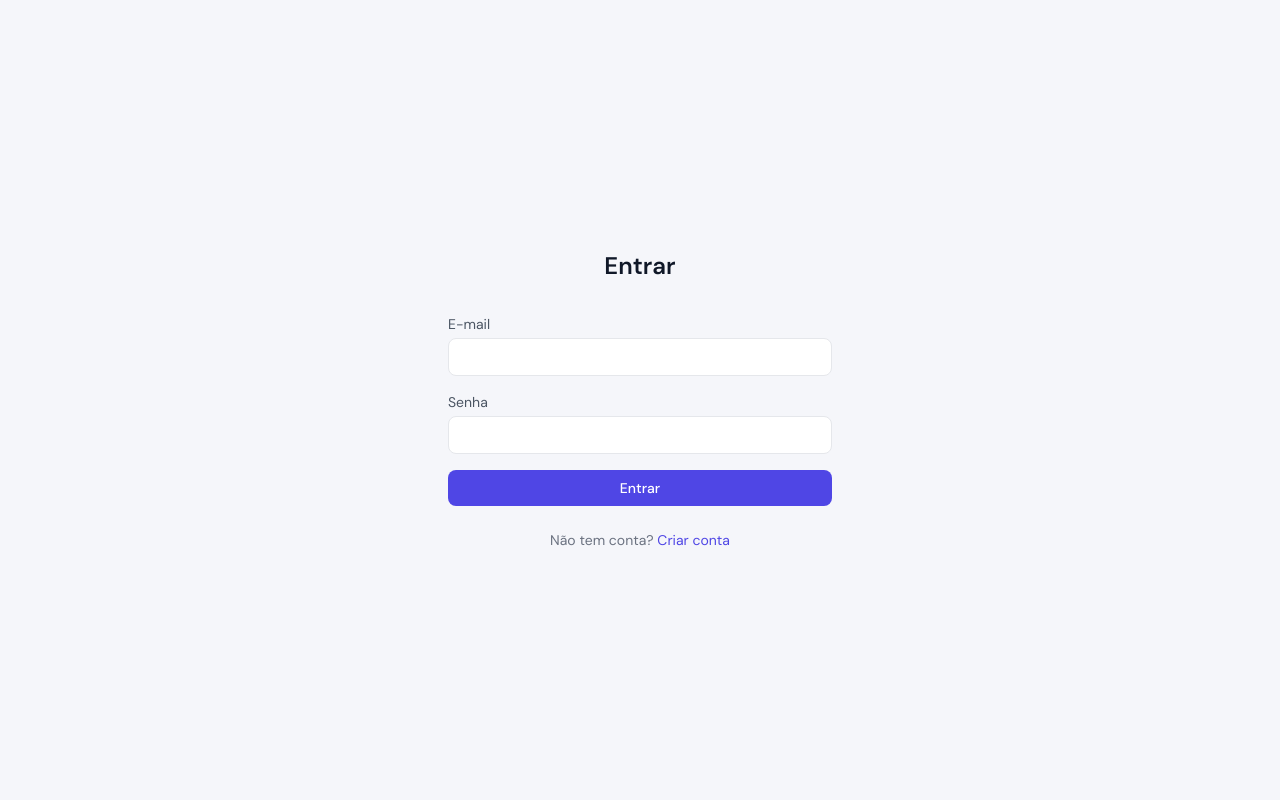
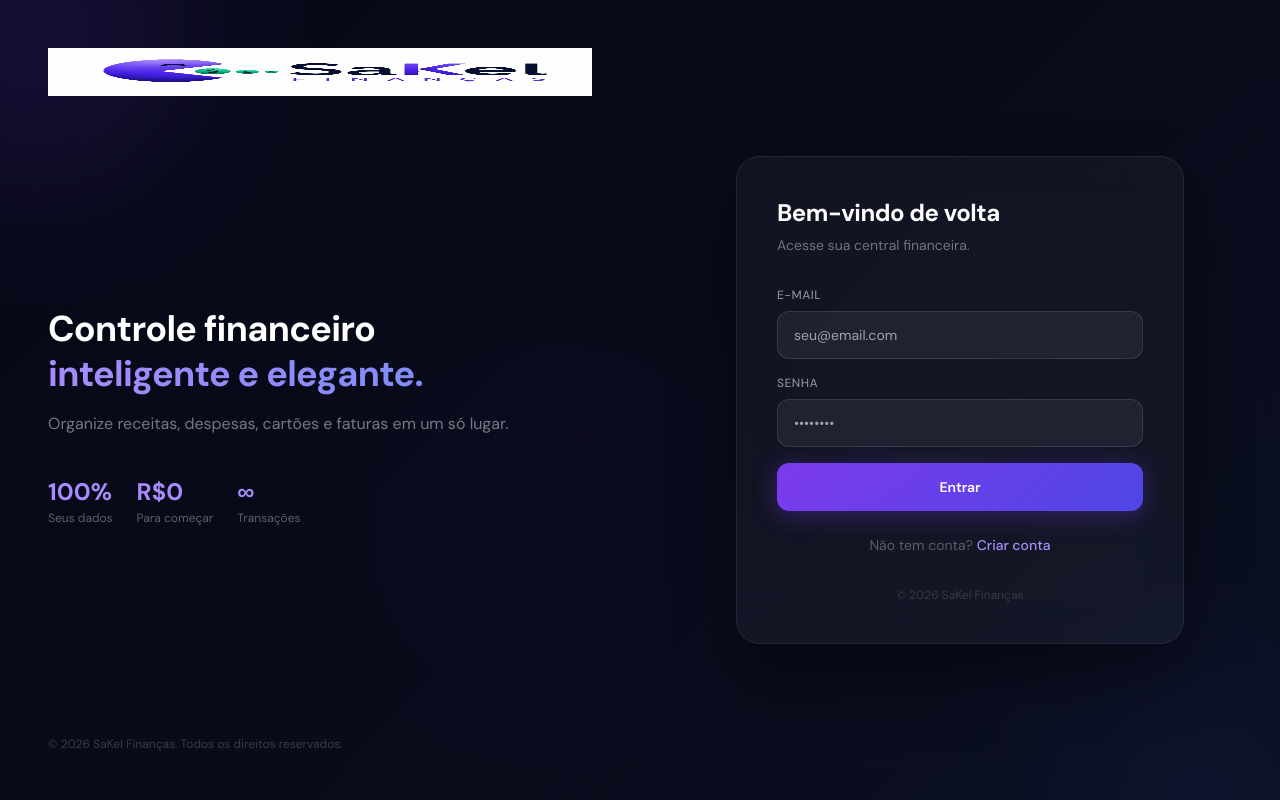
Before and after one commit to kelvencruz/SaKel-Finan-as-Pessoais, a Next.js app: page /auth/login in a window 1280 px wide. Built offline with nearby package versions, Linux system fonts and the light colour scheme; no server answers.

Commit message:
feat: login premium com branding SaKel

```diff
--- a/src/app/auth/login/page.tsx
+++ b/src/app/auth/login/page.tsx
@@ -2,17 +2,15 @@
 
 import { useState } from 'react'
 import { createClient } from '@/lib/supabase/client'
-import { useRouter } from 'next/navigation'
 
 export default function LoginPage() {
   const supabase = createClient()
-  const router = useRouter()
-  const [email, setEmail] = useState('')
+  const [email,    setEmail]    = useState('')
   const [password, setPassword] = useState('')
   const [isSignUp, setIsSignUp] = useState(false)
-  const [loading, setLoading] = useState(false)
-  const [error, setError] = useState<string | null>(null)
-  const [message, setMessage] = useState<string | null>(null)
+  const [loading,  setLoading]  = useState(false)
+  const [error,    setError]    = useState<string | null>(null)
+  const [message,  setMessage]  = useState<string | null>(null)
 
   async function handleSubmit(e: React.FormEvent) {
     e.preventDefault()
@@ -25,71 +23,239 @@ export default function LoginPage() {
       if (error) setError(error.message)
       else setMessage('Verifique seu e-mail para confirmar o cadastro.')
       setLoading(false)
-  return  // ← adiciona isso
-} const { data, error } = await supabase.auth.signInWithPassword({ email, password })
+      return
+    }
+
+    const { data, error } = await supabase.auth.signInWithPassword({ email, password })
     if (error) {
       setError('E-mail ou senha incorretos.')
-  console.log('Erro login:', error)
     } else {
-  console.log('Login OK, usuário:', data.user?.email)
+      console.log('Login OK:', data.user?.email)
       window.location.replace('/dashboard')
     }
-
     setLoading(false)
   }
 
   return (
-    <div className="min-h-screen flex items-center justify-center p-4">
-      <div className="w-full max-w-sm">
-        <h1 className="text-2xl font-semibold text-center mb-8">
-          {isSignUp ? 'Criar conta' : 'Entrar'}
+    <div
+      className="min-h-screen flex"
+      style={{ background: 'linear-gradient(135deg, #050816 0%, #090B1A 50%, #0A1020 100%)' }}
+    >
+      {/* Glow de fundo */}
+      <div className="absolute inset-0 overflow-hidden pointer-events-none">
+        <div
+          className="absolute -top-40 -left-40 w-96 h-96 rounded-full opacity-20"
+          style={{ background: 'radial-gradient(circle, #7c3aed, transparent)', filter: 'blur(80px)' }}
+        />
+        <div
+          className="absolute -bottom-40 -right-20 w-80 h-80 rounded-full opacity-15"
+          style={{ background: 'radial-gradient(circle, #4f46e5, transparent)', filter: 'blur(100px)' }}
+        />
+        <div
+          className="absolute top-1/2 left-1/3 w-64 h-64 rounded-full opacity-10"
+          style={{ background: 'radial-gradient(circle, #6d28d9, transparent)', filter: 'blur(120px)' }}
+        />
+      </div>
+
+      {/* Esquerda — branding (só desktop) */}
+      <div className="hidden lg:flex flex-col justify-between w-1/2 p-12 relative">
+        {/* Logo */}
+        <img src="/sakel-logo.png" alt="SaKel Finanças" className="h-12 w-auto" />
+
+        {/* Headline central */}
+        <div>
+          <h2
+            className="text-4xl font-bold leading-tight mb-4"
+            style={{ color: '#ffffff', letterSpacing: '-.02em' }}
+          >
+            Controle financeiro<br />
+            <span style={{ background: 'linear-gradient(90deg, #a78bfa, #818cf8)', WebkitBackgroundClip: 'text', WebkitTextFillColor: 'transparent' }}>
+              inteligente e elegante.
+            </span>
+          </h2>
+          <p className="text-base" style={{ color: 'rgba(255,255,255,0.45)' }}>
+            Organize receitas, despesas, cartões e faturas em um só lugar.
+          </p>
+
+          {/* Mini stats */}
+          <div className="flex gap-6 mt-10">
+            {[
+              { value: '100%', label: 'Seus dados' },
+              { value: 'R$0', label: 'Para começar' },
+              { value: '∞', label: 'Transações' },
+            ].map(s => (
+              <div key={s.label}>
+                <p className="text-2xl font-bold" style={{ color: '#a78bfa' }}>{s.value}</p>
+                <p className="text-xs mt-0.5" style={{ color: 'rgba(255,255,255,0.35)' }}>{s.label}</p>
+              </div>
+            ))}
+          </div>
+        </div>
+
+        {/* Footer */}
+        <p className="text-xs" style={{ color: 'rgba(255,255,255,0.2)' }}>
+          © 2026 SaKel Finanças. Todos os direitos reservados.
+        </p>
+      </div>
+
+      {/* Direita — card de login */}
+      <div className="flex-1 flex items-center justify-center p-6 relative">
+        <div
+          className="w-full max-w-md"
+          style={{
+            background: 'rgba(255,255,255,0.04)',
+            backdropFilter: 'blur(24px)',
+            border: '1px solid rgba(255,255,255,0.08)',
+            borderRadius: '24px',
+            padding: '40px',
+            boxShadow: '0 32px 64px rgba(0,0,0,0.4)',
+          }}
+        >
+          {/* Logo mobile */}
+          <div className="lg:hidden mb-8 flex justify-center">
+            <img src="/sakel-logo.png" alt="SaKel Finanças" className="h-10 w-auto" />
+          </div>
+
+          {/* Headline */}
+          <div className="mb-8">
+            <h1
+              className="text-2xl font-bold mb-1.5"
+              style={{ color: '#ffffff', letterSpacing: '-.02em' }}
+            >
+              {isSignUp ? 'Criar sua conta' : 'Bem-vindo de volta'}
             </h1>
+            <p className="text-sm" style={{ color: 'rgba(255,255,255,0.4)' }}>
+              {isSignUp
+                ? 'Comece a organizar suas finanças agora.'
+                : 'Acesse sua central financeira.'}
+            </p>
+          </div>
 
+          {/* Form */}
           <form onSubmit={handleSubmit} className="space-y-4">
+            {/* Email */}
             <div>
-            <label className="block text-sm text-gray-600 mb-1">E-mail</label>
+              <label
+                className="block text-xs font-medium mb-2"
+                style={{ color: 'rgba(255,255,255,0.5)', letterSpacing: '.04em', textTransform: 'uppercase' }}
+              >
+                E-mail
+              </label>
               <input
                 type="email"
                 value={email}
                 onChange={e => setEmail(e.target.value)}
                 required
-              className="w-full border border-gray-200 rounded-lg px-3 py-2 text-sm focus:outline-none focus:ring-2 focus:ring-indigo-500"
+                placeholder="seu@email.com"
+                className="w-full h-12 px-4 rounded-xl text-sm transition-all outline-none"
+                style={{
+                  background: 'rgba(255,255,255,0.06)',
+                  border: '1px solid rgba(255,255,255,0.1)',
+                  color: '#ffffff',
+                  caretColor: '#a78bfa',
+                }}
+                onFocus={e => { e.target.style.border = '1px solid rgba(167,139,250,0.5)'; e.target.style.boxShadow = '0 0 0 3px rgba(167,139,250,0.1)' }}
+                onBlur={e =>  { e.target.style.border = '1px solid rgba(255,255,255,0.1)'; e.target.style.boxShadow = 'none' }}
               />
             </div>
 
+            {/* Senha */}
             <div>
-            <label className="block text-sm text-gray-600 mb-1">Senha</label>
+              <label
+                className="block text-xs font-medium mb-2"
+                style={{ color: 'rgba(255,255,255,0.5)', letterSpacing: '.04em', textTransform: 'uppercase' }}
+              >
+                Senha
+              </label>
               <input
                 type="password"
                 value={password}
                 onChange={e => setPassword(e.target.value)}
                 required
                 minLength={6}
-              className="w-full border border-gray-200 rounded-lg px-3 py-2 text-sm focus:outline-none focus:ring-2 focus:ring-indigo-500"
+                placeholder="••••••••"
+                className="w-full h-12 px-4 rounded-xl text-sm transition-all outline-none"
+                style={{
+                  background: 'rgba(255,255,255,0.06)',
+                  border: '1px solid rgba(255,255,255,0.1)',
+                  color: '#ffffff',
+                  caretColor: '#a78bfa',
+                }}
+                onFocus={e => { e.target.style.border = '1px solid rgba(167,139,250,0.5)'; e.target.style.boxShadow = '0 0 0 3px rgba(167,139,250,0.1)' }}
+                onBlur={e =>  { e.target.style.border = '1px solid rgba(255,255,255,0.1)'; e.target.style.boxShadow = 'none' }}
               />
             </div>
 
-          {error && <p className="text-sm text-red-500">{error}</p>}
-          {message && <p className="text-sm text-green-600">{message}</p>}
+            {/* Erros / mensagens */}
+            {error && (
+              <div
+                className="px-4 py-3 rounded-xl text-sm"
+                style={{ background: 'rgba(239,68,68,0.1)', border: '1px solid rgba(239,68,68,0.2)', color: '#fca5a5' }}
+              >
+                {error}
+              </div>
+            )}
+            {message && (
+              <div
+                className="px-4 py-3 rounded-xl text-sm"
+                style={{ background: 'rgba(34,197,94,0.1)', border: '1px solid rgba(34,197,94,0.2)', color: '#86efac' }}
+              >
+                {message}
+              </div>
+            )}
 
+            {/* Botão */}
             <button
               type="submit"
               disabled={loading}
-            className="w-full bg-indigo-600 text-white rounded-lg py-2 text-sm font-medium hover:bg-indigo-700 disabled:opacity-50 transition-colors"
+              className="w-full h-12 rounded-xl text-sm font-semibold transition-all disabled:opacity-50"
+              style={{
+                background: 'linear-gradient(135deg, #7c3aed, #4f46e5)',
+                color: '#ffffff',
+                boxShadow: '0 4px 24px rgba(124,58,237,0.35)',
+                letterSpacing: '-.01em',
+              }}
+              onMouseEnter={e => { (e.currentTarget as HTMLElement).style.transform = 'scale(1.01)'; (e.currentTarget as HTMLElement).style.boxShadow = '0 6px 28px rgba(124,58,237,0.5)' }}
+              onMouseLeave={e => { (e.currentTarget as HTMLElement).style.transform = 'scale(1)';    (e.currentTarget as HTMLElement).style.boxShadow = '0 4px 24px rgba(124,58,237,0.35)' }}
+              onMouseDown={e =>  { (e.currentTarget as HTMLElement).style.transform = 'scale(0.99)' }}
+              onMouseUp={e =>    { (e.currentTarget as HTMLElement).style.transform = 'scale(1.01)' }}
             >
               {loading ? 'Aguarde...' : isSignUp ? 'Criar conta' : 'Entrar'}
             </button>
           </form>
 
-        <p className="text-center text-sm text-gray-500 mt-6">
-          {isSignUp ? 'Já tem conta?' : 'Não tem conta?'}{' '}
+          {/* Toggle signup/login */}
+          <div className="mt-6 text-center">
+            {isSignUp ? (
+              <p className="text-sm" style={{ color: 'rgba(255,255,255,0.3)' }}>
+                Já tem conta?{' '}
                 <button
-            onClick={() => { setIsSignUp(!isSignUp); setError(null); setMessage(null) }}
-            className="text-indigo-600 hover:underline"
+                  onClick={() => { setIsSignUp(false); setError(null); setMessage(null) }}
+                  className="font-medium transition-colors"
+                  style={{ color: '#a78bfa' }}
                 >
-            {isSignUp ? 'Entrar' : 'Criar conta'}
+                  Entrar
                 </button>
               </p>
+            ) : (
+              <p className="text-sm" style={{ color: 'rgba(255,255,255,0.3)' }}>
+                Não tem conta?{' '}
+                <button
+                  onClick={() => { setIsSignUp(true); setError(null); setMessage(null) }}
+                  className="font-medium transition-colors"
+                  style={{ color: '#a78bfa' }}
+                >
+                  Criar conta
+                </button>
+              </p>
+            )}
+          </div>
+
+          {/* Footer */}
+          <p className="text-center text-xs mt-8" style={{ color: 'rgba(255,255,255,0.15)' }}>
+            © 2026 SaKel Finanças
+          </p>
+        </div>
       </div>
     </div>
   )
--- a/src/components/Sidebar.tsx
+++ b/src/components/Sidebar.tsx
@@ -37,7 +37,7 @@ export default function Sidebar() {
         <img
           src="/sakel-logo.png"
           alt="SaKel Finanças"
-          className="h-10 w-auto"
+          className="h-14 w-auto"
         />
       </div>
 
```
Lines whose indentation alone changed are shown as unchanged.
